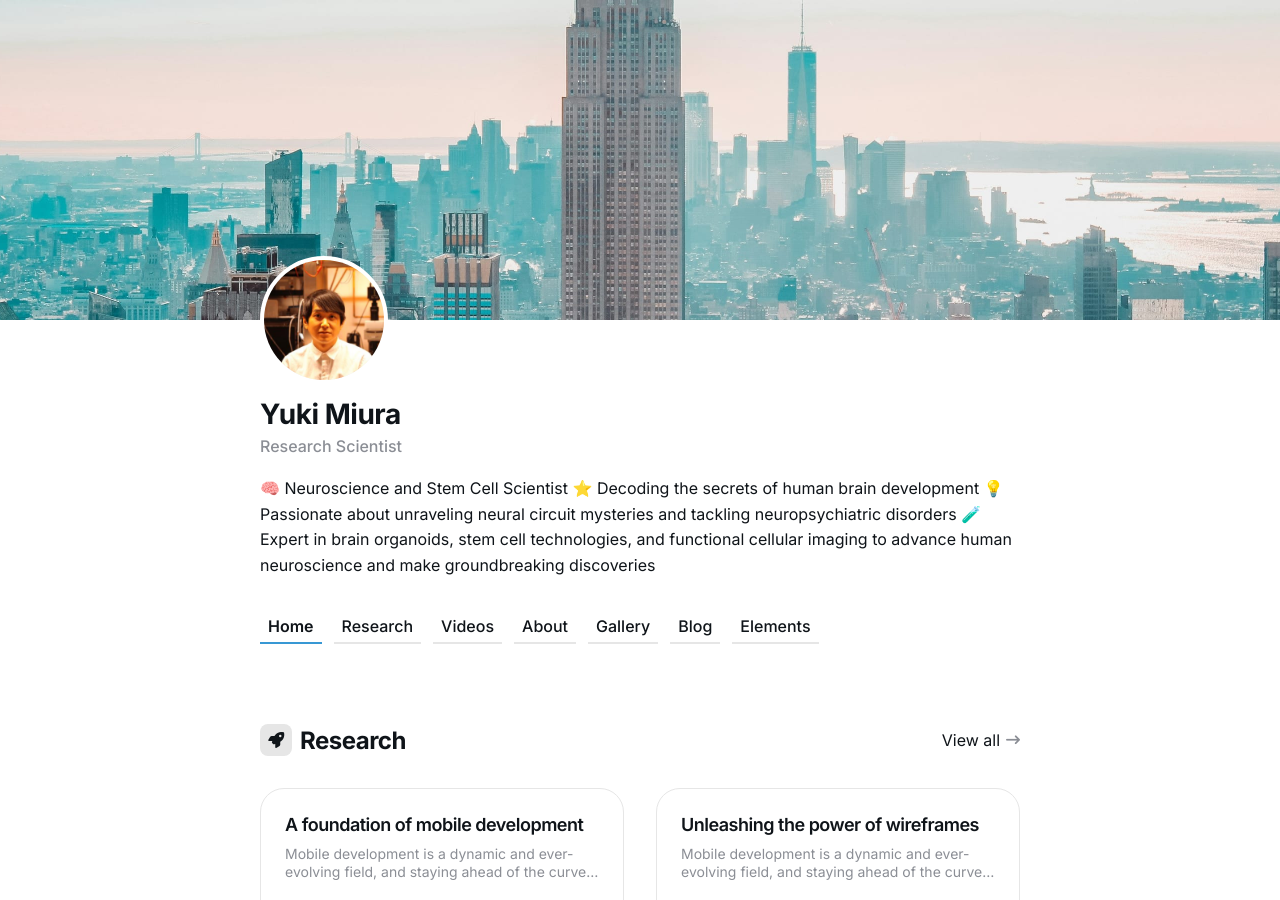
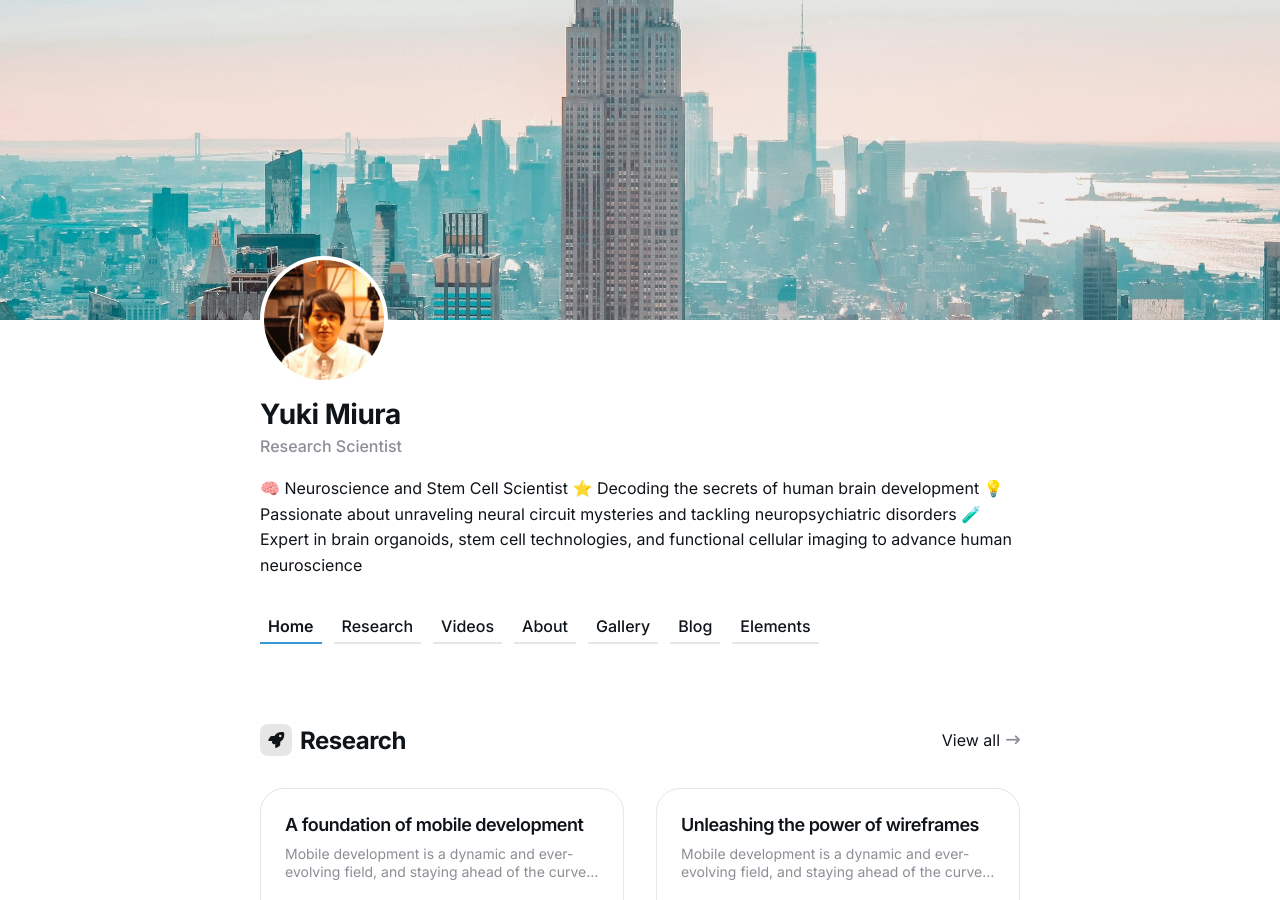
Before and after one commit to ykmiura/ykmiura.github.io, a Jekyll site: the page built from index.html, in a window 1280 px wide and 900 px high. Built offline with Jekyll 4.4.1, drawn with Linux system fonts in a browser that asks for light colours.

Commit message:
Update settings.yml

```diff
--- a/_data/settings.yml
+++ b/_data/settings.yml
@@ -43,7 +43,7 @@
 author:
   author_name: Yuki Miura
   author_role: Research Scientist
-  author_bio: 🧠 Neuroscience and Stem Cell Scientist ⭐️ Decoding the secrets of human brain development 💡 Passionate about unraveling neural circuit mysteries and tackling neuropsychiatric disorders 🧪 Expert in brain organoids, stem cell technologies, and functional cellular imaging to advance human neuroscience and make groundbreaking discoveries
+  author_bio: 🧠 Neuroscience and Stem Cell Scientist ⭐️ Decoding the secrets of human brain development 💡 Passionate about unraveling neural circuit mysteries and tackling neuropsychiatric disorders 🧪 Expert in brain organoids, stem cell technologies, and functional cellular imaging to advance human neuroscience
   author_avatar: '/images/01-1.jpg'
 
 #-------------------------------
@@ -79,7 +79,7 @@
 #-------------------------------
 # Social Icons Settings
 social:
-- {icon: "fa-brands fa-github", name: "Github", link: "https://github.com"}
+- {icon: "fa-brands fa-github", name: "Github", link: "https://github.com/ykmiura"}
 - {icon: "fa-brands fa-dribbble", name: "Dribbble", link: "https://dribbble.com"}
 
 # Example of adding a new link to the footer - {icon: "fa-brands fa-dribbble", name: "Dribbble" link: "https://dribbble.com"}
```
